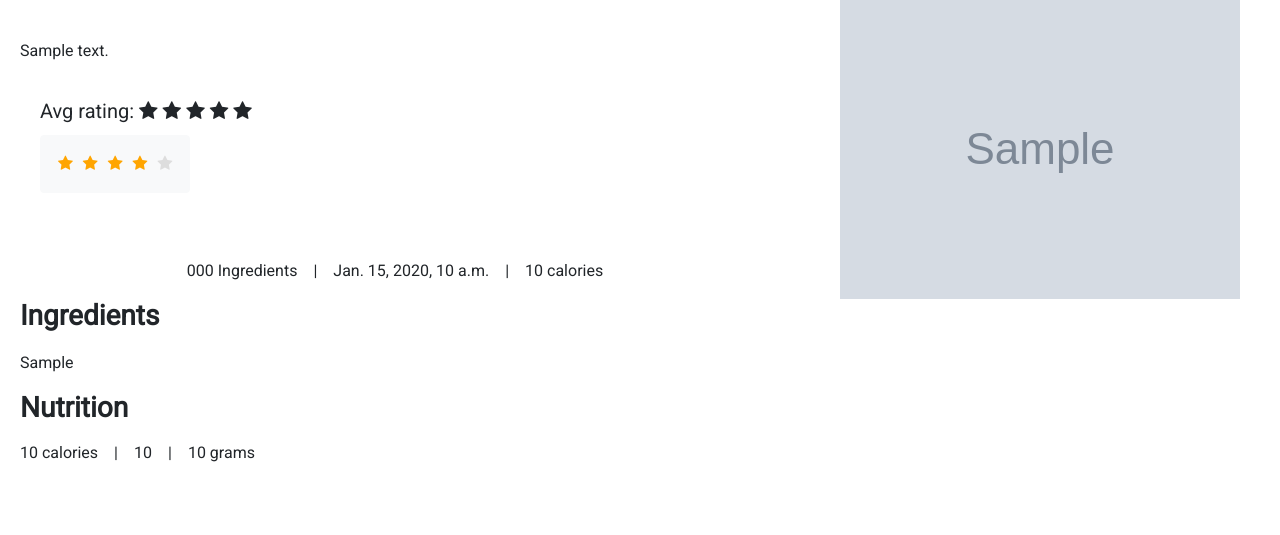
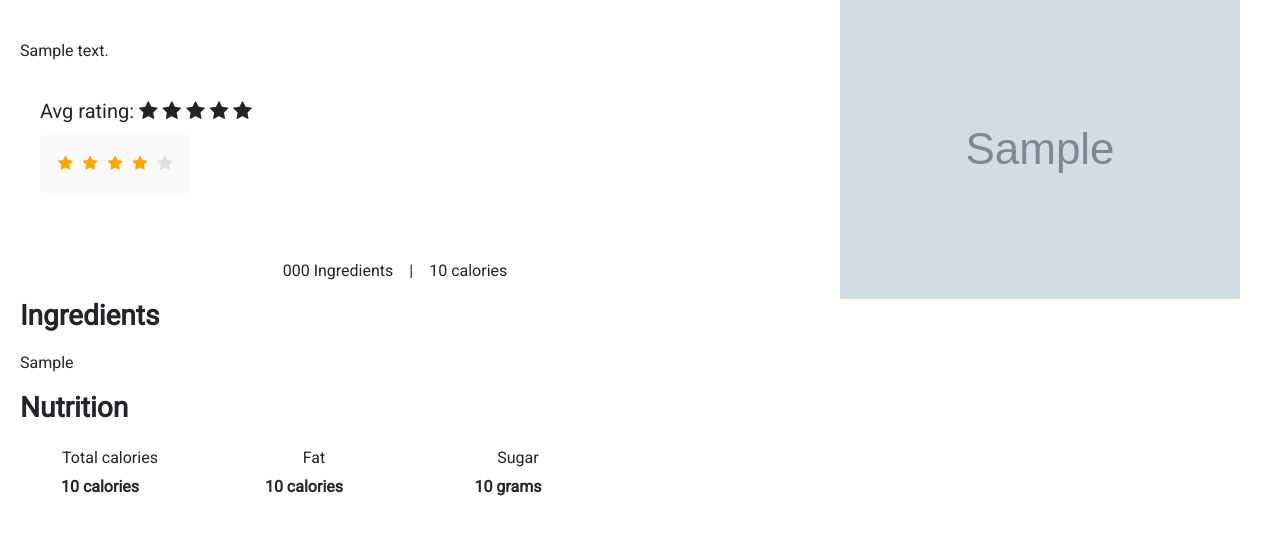
Before and after one commit to jaybjackie/HungryMe, a Django app: template foods/templates/foods/detail.html in a window 1280 px wide. Shown: the part 200-735 px from the top of the page. Run offline with Django 4.2, Linux system fonts and the light colour scheme; the template is opened without the code that fills it: most values are stand-ins (such as "Sample title", 1, 10 or a date in 2020); grey boxes marked "Sample" are stand-in pictures; data that the repository does not hold is empty; some libraries are stand-ins or nearby versions.

Commit message:
modify detail page

```diff
--- a/foods/templates/foods/detail.html
+++ b/foods/templates/foods/detail.html
@@ -53,6 +53,14 @@ body h3{
 }
 .right{
     padding: 20px;
+}
+span.inline{
+    display: inline-block;
+    text-align: center;
+    width: 200px;
+    height: 50px;
+    padding: 5px;
+    font-weight: bolder;
 }
 /* Use a media query to add a break point at 800px: */
 @media screen and (max-width: 800px) {
@@ -135,44 +143,80 @@ body h3{
 
     <div class="brief-info">
         {% if menu.number_of_ingredients != -99 and menu.total_cooking_time != -99 and menu.energy_kcal != -99%}
-        <p>{{ menu.number_of_ingredients }} Ingredients&emsp;|&emsp;{{ menu.total_cooking_time }}&emsp;|&emsp;{{ menu.energy_kcal }} calories</p>
-        {% elif menu.number_of_ingredients != -99 and  menu.total_cooking_time != -99 %}
-        <p>{{ menu.number_of_ingredients }} Ingredients&emsp;|&emsp;{{ menu.total_cooking_time }}</p>
-        {% elif menu.number_of_ingredients != -99 and  menu.energy_kcal != -99%}
-        <p>{{ menu.number_of_ingredients }} Ingredients&emsp;|&emsp;{{ menu.energy_kcal }}</p>
-        {% elif menu.total_cooking_time != -99 and  menu.energy_kcal != -99%}
-        <p>{{ menu.total_cooking_time }} &emsp;|&emsp;{{ menu.energy_kcal }} calories</p>
+        <p>{{ menu.number_of_ingredients }} Ingredients&emsp;|&emsp;{{ menu.energy_kcal }} calories</p>
         {% elif menu.number_of_ingredients != -99 %}
         <p>{{ menu.number_of_ingredients }} Ingredients</p>
-        {% elif menu.total_cooking_time != -99%}
-        <p>{{ menu.total_cooking_time }}</p>
         {% elif menu.energy_kcal != -99%}
-        <p>{{ menu.energy_kcal }}</p>
+        <p>{{ menu.energy_kcal }} calories</p>
         {% endif %}
     </div>
     <div class=ingredient>
         <h3><b>Ingredients</b></h3>
         {% for ingredients in menu.ingredients %}
             <p>{{ingredients.wholeLine}}</p>
-            {% endfor %}
+        {% endfor %}
     </div>
     <div class="nutrition">
         <h3><b>Nutrition</b></h3>
-        <b>
         {% if menu.energy_kcal != -99 and menu.fat_kcal != -99 and menu.sugar != -99%}
-        <h6>{{ menu.energy_kcal }} calories&emsp;|&emsp;{{ menu.fat_kcal }}&emsp;|&emsp;{{ menu.sugar }} grams</h6>
+        <span class="inline">
+            <h6>Total calories<br></h6>
+            {{ menu.energy_kcal }} calories
+        </span>
+        <span class="inline">
+            <h6>Fat<br></h6>
+            {{ menu.fat_kcal }} calories
+        </span>
+        <span class="inline">
+            <h6>Sugar<br></h6>
+            {{ menu.sugar }} grams
+        </span>
         {% elif menu.energy_kcal != -99 and  menu.fat_kcal != -99 %}
-        <h6>{{ menu.energy_kcal }} calories&emsp;|&emsp;{{ menu.fat_kcal }}</h6>
+        <span class="inline">
+            <h6>Total calories<br></h6>
+            {{ menu.energy_kcal }} calories
+        </span>
+        <span class="inline">
+            <h6>Fat<br></h6>
+            {{ menu.fat_kcal }} calories
+        </span>
         {% elif menu.energy_kcal != -99 and  menu.sugar != -99%}
-        <h6>{{ menu.energy_kcal }} calories&emsp;|&emsp;{{ menu.sugar }}</h6>
+        <span class="inline">
+            <h6>Total calories<br></h6>
+            {{ menu.energy_kcal }} calories
+        </span>
+        <span class="inline">
+            <h6>Sugar<br></h6>
+            {{ menu.sugar }} grams
+        </span>
         {% elif menu.fat_kcal != -99 and  menu.sugar != -99%}
-        <h6>{{ menu.fat_kcal }} calories&emsp;|&emsp;{{ menu.sugar }} calories</h6>
+        <span class="inline">
+            <h6>Fat<br></h6>
+            {{ menu.fat_kcal }} calories
+        </span>
+        <span class="inline">
+            <h6>Sugar<br></h6>
+            {{ menu.sugar }} grams
+        </span>
         {% elif menu.energy_kcal != -99 %}
-        <h6>{{ menu.energy_kcal }} calories</h6>
+        <span class="inline">
+            <h6>Total calories<br></h6>
+            {{ menu.energy_kcal }} calories
+        </span>
         {% elif menu.fat_kcal != -99%}
-        <h6>{{ menu.fat_kcal }} calories</h6>
+        <span class="inline">
+            <h6>Fat<br></h6>
+            {{ menu.fat_kcal }} calories
+        </span>
         {% elif menu.sugar != -99%}
-        <h6>{{ menu.sugar }}</h6>
+        <span class="inline">
+            <h6>Sugar<br></h6>
+            {{ menu.sugar }} grams
+        </span>
+        {% else %}
+        <span class="inline">
+            <h6> Nutrition are not available for this menu.</h6>
+        </span>
         </b>
         {% endif %}
 
```
